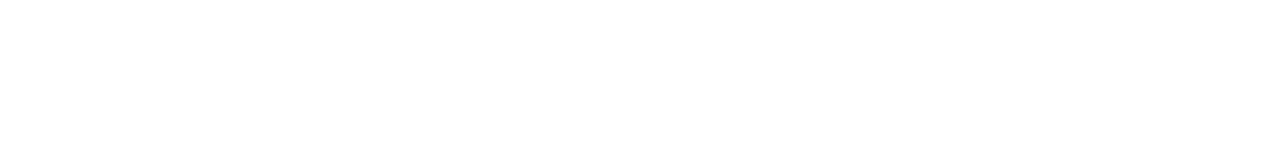
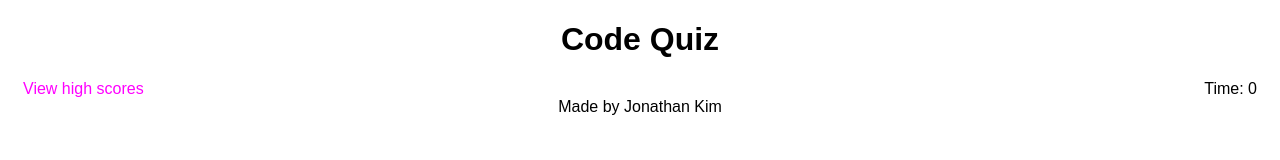
Before and after one commit to JonathanKim424/code-quiz, a plain HTML site: page index.html in a window 1280 px wide. Drawn offline with Linux system fonts and the light colour scheme.

Commit message:
init basic css stylesheet

```diff
--- a/assets/css/style.css
+++ b/assets/css/style.css
@@ -0,0 +1,42 @@
+/* General Styles Start */
+* {
+    box-sizing: border-box;
+}
+
+body {
+    font-family: Arial, Helvetica, sans-serif;
+}
+/* General Styles End */
+
+/* Header, High Scores, and Timer Start */
+header h1 {
+    text-align: center;
+}
+
+.game-header {
+    display: flex;
+}
+
+.highscore {
+    flex: 1;
+    text-align: left;
+    color: #ff00ff;
+    margin-left: 15px;
+}
+
+.disp-time {
+    flex: 1;
+    text-align: right;
+    margin-right: 15px;
+}
+/* Header, High Scores, and Timer End */
+
+/* Main Content Start */
+
+/* Main Content End */
+
+/* Footer Start */
+footer {
+    text-align: center;
+}
+/* Footer End */
--- a/index.html
+++ b/index.html
@@ -11,6 +11,26 @@
     </head>
 
     <body>
+        <!-- header to contain high score link & timer -->
+        <header>
+            <h1 class="page-title">Code Quiz</h1>
+            <div class="game-header">
+                <div class="highscore">
+                    View high scores
+                </div>
+                <div class="disp-time">
+                    Time: <span id="timer">0</span>
+                </div>
+            </div>
+        </header>
+
+        <!-- main body contains quiz prompts and main user interface -->
+        <main class="page-content" id="page-content"></main>
+
+        <footer>
+            Made by Jonathan Kim
+        </footer>
+
         <script src="./assets/js/script.js"></script>
     </body>
 </html>
```
